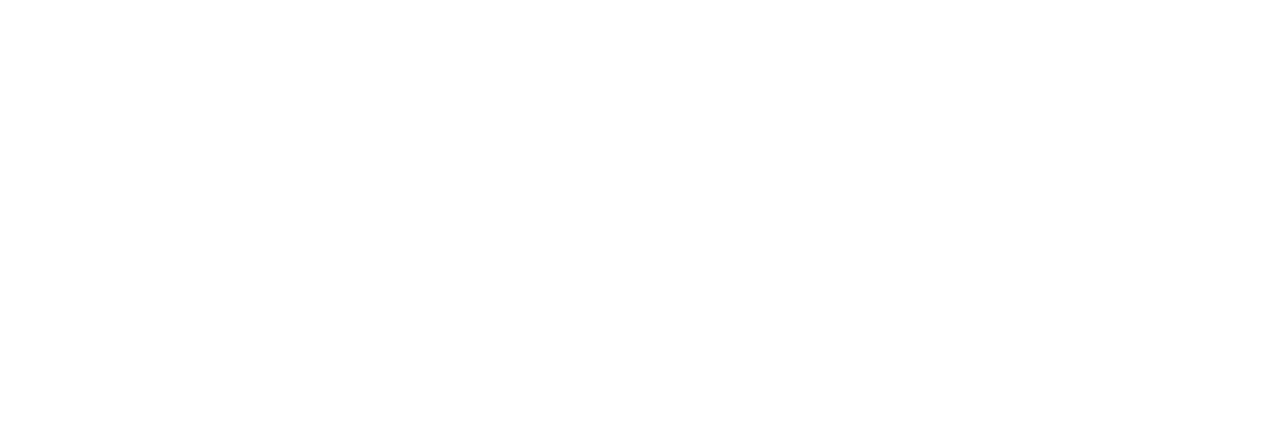
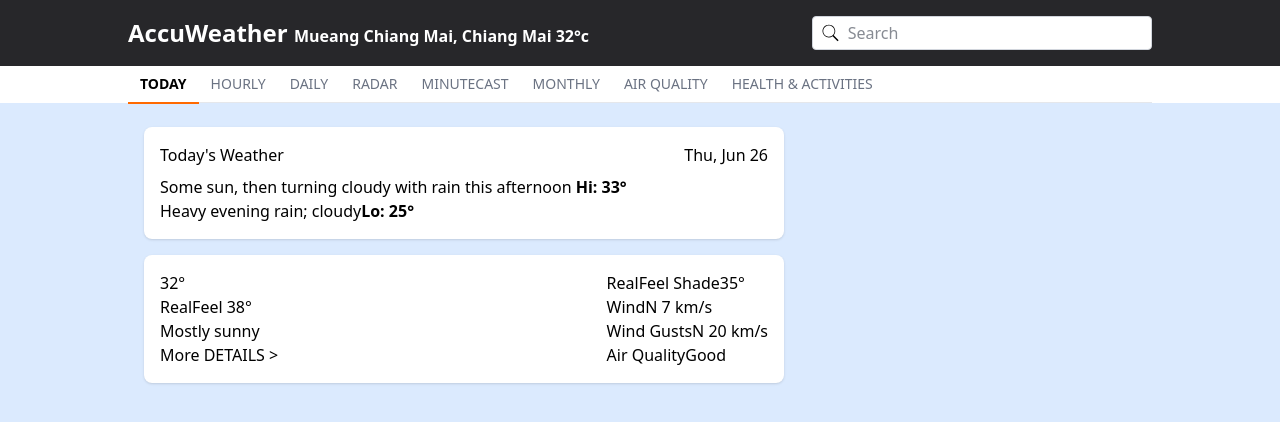
Before and after one commit to ichaiwut/mini-weather, a Vue app: page /hourly in a window 1280 px wide. Shown: the top 422 px of the page. Built offline with nearby package versions, Linux system fonts and the light colour scheme.

Commit message:
Create Component And Already Import Component To File 'App.vue' Kub.

```diff
--- a/src/App.vue
+++ b/src/App.vue
@@ -1,11 +1,35 @@
 <script>
+import headerComponent from "./component/headerComponent.vue";
+import navbarComponent from "./component/navbarComponent.vue";
+import mainComponent from "./component/mainComponent.vue";
+
 export default {
-  data() {},
+  data() {
+    return {};
+  },
+  components: {
+    headerComponent,
+    navbarComponent,
+    mainComponent
+  }
 };
+
 </script>
 
 <template>
-  <div id="app"></div>
+  <div id="app" class="bg-blue-100 min-h-screen">
+    <header>
+      <headerComponent />
+      <navbarComponent />
+    </header>
+    <main class="max-w-5xl mx-auto py-6">
+      <mainComponent />
+
+    </main>
+    <footer>
+
+    </footer>
+  </div>
 </template>
 
 <style scoped></style>
--- /dev/null
+++ b/src/component/headerComponent.vue
@@ -0,0 +1,27 @@
+<script>
+export default {
+  data() {
+    return {
+      search: '',
+    };
+  },
+}
+</script>
+
+<template>
+  <div class="bg-zinc-800 text-white">
+    <div class="container max-w-5xl mx-auto flex justify-between items-center py-4">
+      <div class="text-2xl font-bold">
+        AccuWeather <span class="text-base">Mueang Chiang Mai, Chiang Mai 32°c</span>
+      </div>
+      <div class="border border-gray-300 rounded-sm w-85 px-2 py-1 bg-white text-gray-900 flex items-center">
+        <svg xmlns="http://www.w3.org/2000/svg" x="0px" y="0px" width="20" height="20" viewBox="0 0 50 50">
+          <path
+            d="M 21 3 C 11.621094 3 4 10.621094 4 20 C 4 29.378906 11.621094 37 21 37 C 24.710938 37 28.140625 35.804688 30.9375 33.78125 L 44.09375 46.90625 L 46.90625 44.09375 L 33.90625 31.0625 C 36.460938 28.085938 38 24.222656 38 20 C 38 10.621094 30.378906 3 21 3 Z M 21 5 C 29.296875 5 36 11.703125 36 20 C 36 28.296875 29.296875 35 21 35 C 12.703125 35 6 28.296875 6 20 C 6 11.703125 12.703125 5 21 5 Z">
+          </path>
+        </svg>
+        <input class="px-2 border-none outline-none w-full" v-model="search" type="text" placeholder="Search" />
+      </div>
+    </div>
+  </div>
+</template>
--- /dev/null
+++ b/src/component/maincomponent.vue
@@ -0,0 +1,83 @@
+<script>
+export default {
+    data() {
+        return {
+            today: {
+                date: "Thu, Jun 26",
+                summary: "Some sun, then turning cloudy with rain this afternoon",
+                high: "33°",
+                low: "25°",
+                tonightSummary: "Heavy evening rain; cloudy"
+            },
+            currentWeather: {
+                cloud: "Mostly sunny",
+                todayTmp: "32°",
+                temperature: {
+                    realFeel: "38°",
+                    realFeelShade: "35°",
+                },
+                windDirection: {
+                    wind: "N 7 km/s",
+                    windGusts: "N 20 km/s",
+                    airQuality: "Good"
+                }
+
+            }
+        }
+    }
+}
+</script>
+<template>
+    <div class="w-full max-w-2xl px-4 ">
+        <a href="#" class="flex flex-col gap-2 p-4 bg-white rounded-lg shadow">
+            <div class="flex justify-between items-center">
+                <h2>Today's Weather</h2>
+                <p class="">{{ today.date }}</p>
+            </div>
+            <div>
+                <div>
+                    <p>{{ today.summary }}<b> Hi: {{ today.high }} </b></p>
+                </div>
+                <div>
+                    <p>{{ today.tonightSummary }}<b>Lo: {{ today.low }}</b></p>
+                </div>
+            </div>
+        </a>
+        <a href="#" class="flex flex-col gap-2 p-4 bg-white rounded-lg shadow mt-4">
+            <div>
+                <div>
+                    <h2></h2>
+                    <p></p>
+                </div>
+                <div class="flex justify-between items-center">
+                    <div>
+                        <h2>{{ currentWeather.todayTmp }}</h2>
+                        <p>RealFeel {{ currentWeather.temperature.realFeel }}</p>
+                        <div>
+                            <p>{{ currentWeather.cloud }}</p>
+                            <p>More DETAILS ></p>
+                        </div>
+                    </div>
+                    <div>
+                        <div>
+                            <span>RealFeel Shade</span>
+                            <span>{{ currentWeather.temperature.realFeelShade }}</span>
+                        </div>
+                        <div>
+                            <span>Wind</span>
+                            <span>{{ currentWeather.windDirection.wind }}</span>
+                        </div>
+                        <div>
+                            <span>Wind Gusts</span>
+                            <span>{{ currentWeather.windDirection.windGusts }}</span>
+                        </div>
+                        <div>
+                            <span>Air Quality</span>
+                            <span>{{ currentWeather.windDirection.airQuality }}</span>
+                        </div>
+                    </div>
+                </div>
+            </div>
+        </a>
+    </div>
+</template>
--- /dev/null
+++ b/src/component/navbarComponent.vue
@@ -0,0 +1,37 @@
+<script>
+export default {
+    data() {
+        return {
+            tabs: [
+                'today',
+                'hourly',
+                'daily',
+                'radar',
+                'MinuteCast',
+                'Monthly',
+                'Air Quality',
+                'Health & Activities'
+            ],
+            currentTab: 'today'
+        };
+    },
+};
+</script>
+
+<template>
+    <div class="w-full bg-white">
+        <div class="max-w-5xl mx-auto">
+            <nav class="flex items-center bg-white">
+                <div v-for="tab in tabs" :key="tab" @click="currentTab = tab" class="relative px-3 py-2 text-sm uppercase cursor-pointer group">
+
+                    <!-- tab name -->
+                    <span :class="['transition-colors duration-200', currentTab === tab ? 'text-black font-bold' : 'text-gray-500']">{{ tab }}</span>
+
+                    <!-- underline -->
+                    <span class="absolute left-0 -bottom-0.5 h-0.5 bg-orange-500 transition-all duration-300" :class="currentTab === tab ? 'w-full' : ' group-hover:w-full'"></span>
+                </div>
+            </nav>
+            <hr class="border-gray-200">
+        </div>
+    </div>
+</template>
```
Also changed, not shown: 1 other file (tests, documents, lock files or other folders).
